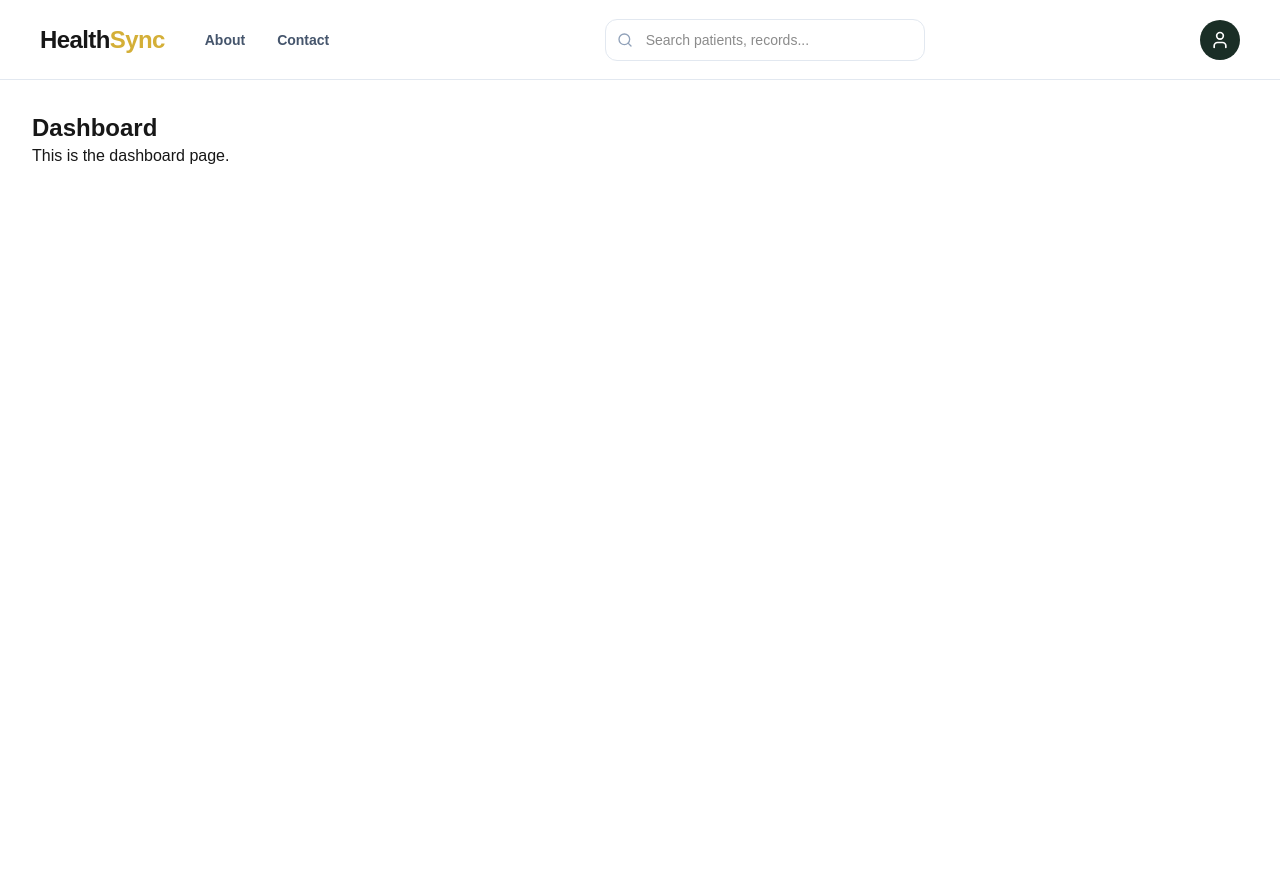
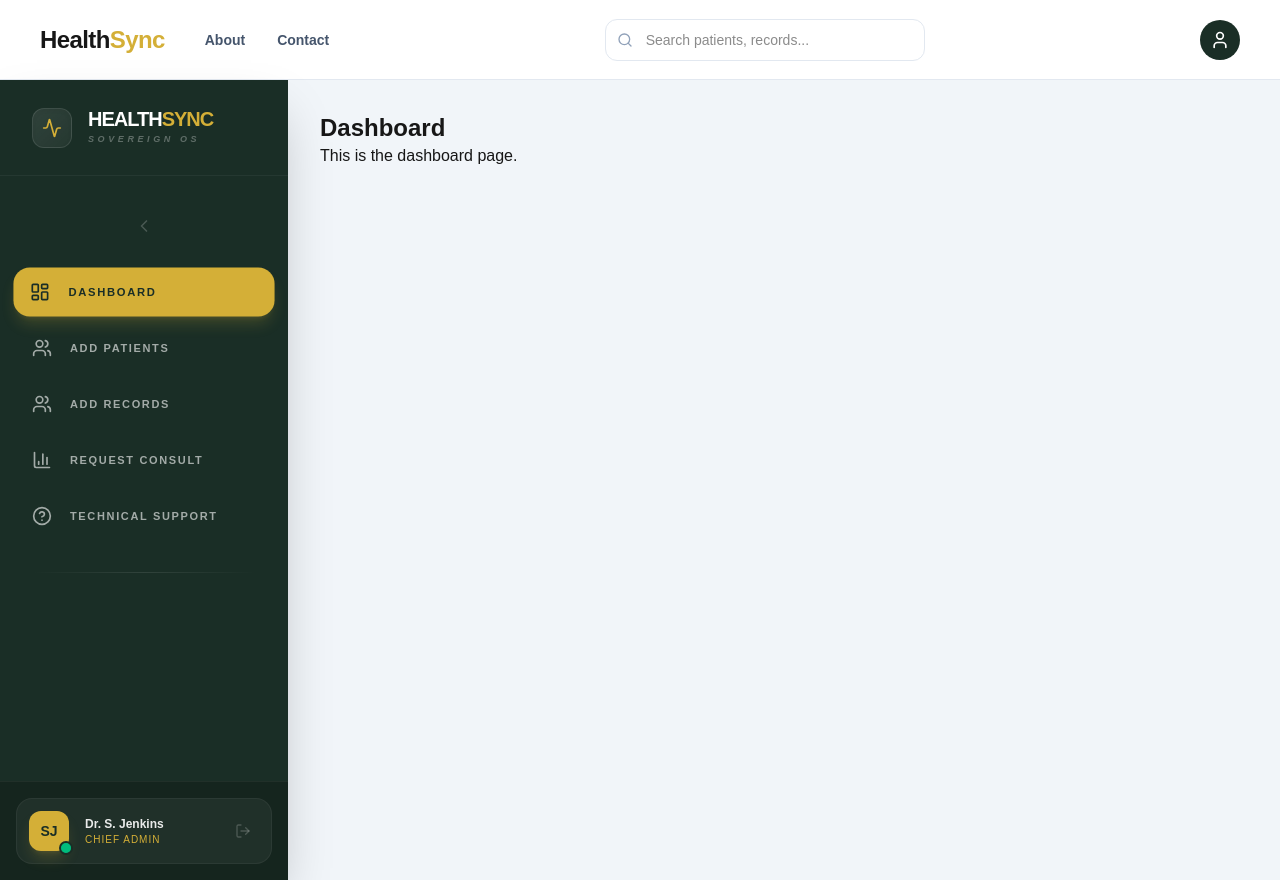
Before and after one commit to kalviumcommunity/S69-0126-CodeMeow-Full-Stack-With-NextjsAnd-AWS-Azure-HealthSync, a Next.js app in the folder your-project-name/: page /dashboard in a window 1280 px wide. Before the commit the page ends 800 px from the top, so only its background shows below. Built offline with nearby package versions, Linux system fonts and the light colour scheme.

Commit message:
added the sidebar

```diff
--- /dev/null
+++ b/your-project-name/src/app/components/sidebar/Sidebar.tsx
@@ -0,0 +1,133 @@
+"use client";
+
+import React, { useState } from 'react';
+import {
+  Activity,
+  Users,
+  LayoutDashboard,
+  ChevronRight,
+  LogOut,
+  HelpCircle,
+  BarChart3,
+  LucideIcon
+} from 'lucide-react';
+
+/**
+ * Types for Navigation Items
+ */
+interface NavItemProps {
+  icon: LucideIcon;
+  label: string;
+  active?: boolean;
+  isCollapsed: boolean;
+  index: number;
+}
+
+/**
+ * Reusable Navigation Item Component with staggered animation delay
+ */
+const NavItem: React.FC<NavItemProps> = ({ icon: Icon, label, active = false, isCollapsed, index }) => (
+  <button
+    style={{ transitionDelay: `${index * 50}ms` }}
+    className={`w-full flex items-center gap-4 p-3.5 rounded-2xl transition-all duration-300 group relative
+      ${active
+        ? 'bg-[#D4AF37] text-[#1A2E26] shadow-lg shadow-[#D4AF37]/20 scale-[1.02]'
+        : 'text-white/60 hover:bg-white/5 hover:text-white hover:translate-x-1'
+      } animate-in fade-in slide-in-from-left-4 fill-mode-both`}
+  >
+    <div className="flex items-center justify-center min-w-6">
+      <Icon className={`w-5 h-5 transition-transform duration-500 group-hover:rotate-[10deg] group-hover:scale-110 ${active ? 'text-[#1A2E26]' : 'group-hover:text-[#D4AF37]'}`} />
+    </div>
+
+    {!isCollapsed && (
+      <span className="text-[11px] font-black uppercase tracking-[0.15em] whitespace-nowrap overflow-hidden animate-in fade-in zoom-in-95 duration-500">
+        {label}
+      </span>
+    )}
+
+    {/* Tooltip for collapsed state */}
+    {isCollapsed && (
+      <div className="absolute left-full ml-4 px-3 py-2 bg-[#1A2E26] border border-white/10 text-[#D4AF37] text-[10px] font-bold uppercase tracking-widest rounded-lg opacity-0 pointer-events-none group-hover:opacity-100 group-hover:translate-x-1 transition-all z-50 whitespace-nowrap shadow-xl">
+        {label}
+      </div>
+    )}
+  </button>
+);
+
+/**
+ * Main Sidebar Component
+ */
+export default function Sidebar() {
+  const [isCollapsed, setIsCollapsed] = useState<boolean>(false);
+
+  return (
+    <aside
+      className={`hidden lg:flex flex-col bg-[#1A2E26] text-white transition-all duration-700 ease-[cubic-bezier(0.34,1.56,0.64,1)] relative z-50 shadow-2xl h-screen shrink-0
+        ${isCollapsed ? 'w-24 overflow-hidden' : 'w-72'}`}
+    >
+      {/* Brand Identity Section */}
+      <div className="p-8 flex items-center gap-4 h-24 border-b border-white/5">
+        <div className="min-w-10 h-10 bg-gradient-to-br from-white/10 to-white/5 rounded-xl flex items-center justify-center border border-white/10 shadow-inner group cursor-pointer">
+          <Activity className="w-5 h-5 text-[#D4AF37] transition-transform duration-700 group-hover:rotate-[360deg]" />
+        </div>
+        {!isCollapsed && (
+          <div className="flex flex-col animate-in fade-in slide-in-from-left-8 duration-700">
+            <span className="font-black tracking-tighter uppercase text-xl leading-none">
+              Health<span className="text-[#D4AF37]">Sync</span>
+            </span>
+            <span className="text-[9px] font-black uppercase tracking-[0.4em] text-white/30 mt-1 italic">Sovereign OS</span>
+          </div>
+        )}
+      </div>
+
+      {/* Main Navigation Scroll Area */}
+      <div className={`flex-1 px-4 py-6 space-y-2 overflow-y-auto ${isCollapsed ? 'no-scrollbar overflow-hidden' : 'no-scrollbar'}`}>
+        {/* Toggle Button integrated into the list flow for better reach */}
+        <button
+          onClick={() => setIsCollapsed(!isCollapsed)}
+          className="w-full flex items-center justify-center py-4 mb-4 text-white/20 hover:text-[#D4AF37] transition-all duration-300 hover:bg-white/5 rounded-2xl group"
+        >
+          <div className={`transition-transform duration-700 ease-out ${isCollapsed ? 'rotate-180' : 'rotate-0'}`}>
+            <ChevronRight className={`w-5 h-5 ${!isCollapsed ? 'rotate-180' : ''}`} />
+          </div>
+        </button>
+
+        <NavItem index={0} icon={LayoutDashboard} label="Dashboard" active isCollapsed={isCollapsed} />
+        <NavItem index={1} icon={Users} label="Add Patients" isCollapsed={isCollapsed} />
+        <NavItem index={2} icon={Users} label="Add Records" isCollapsed={isCollapsed} />
+        <NavItem index={3} icon={BarChart3} label="Request Consult" isCollapsed={isCollapsed} />
+        <NavItem index={4} icon={HelpCircle} label="Technical Support" isCollapsed={isCollapsed} />
+
+        <div className="my-8 h-px bg-gradient-to-r from-transparent via-white/10 to-transparent mx-4" />
+      </div>
+
+      {/* Footer / User Profile */}
+      <div className="p-4 border-t border-white/5 space-y-4 bg-black/20">
+        <div className={`flex items-center gap-4 p-3 rounded-2xl bg-white/5 border border-white/5 transition-all duration-500 hover:border-[#D4AF37]/30 group ${isCollapsed ? 'justify-center' : ''}`}>
+          <div className="relative shrink-0">
+            <div className="w-10 h-10 rounded-xl bg-[#D4AF37] flex items-center justify-center text-[#1A2E26] font-bold text-sm shadow-lg shadow-[#D4AF37]/20 group-hover:scale-105 transition-transform duration-300">
+              SJ
+            </div>
+            {/* Online Status Indicator with Ripple Effect */}
+            <div className="absolute -bottom-1 -right-1 w-3.5 h-3.5 bg-emerald-500 rounded-full border-2 border-[#1A2E26]">
+              <div className="absolute inset-0 bg-emerald-500 rounded-full animate-ping opacity-40" />
+            </div>
+          </div>
+
+          {!isCollapsed && (
+            <div className="flex flex-col min-w-0 flex-1 animate-in fade-in slide-in-from-bottom-2 duration-500">
+              <span className="text-xs font-bold truncate text-white/90">Dr. S. Jenkins</span>
+              <span className="text-[10px] text-[#D4AF37] font-medium uppercase tracking-widest truncate">Chief Admin</span>
+            </div>
+          )}
+
+          {!isCollapsed && (
+            <button className="p-2 hover:bg-white/10 rounded-lg text-white/20 hover:text-red-400 transition-all duration-300">
+              <LogOut className="w-4 h-4" />
+            </button>
+          )}
+        </div>
+      </div>
+    </aside>
+  );
+}
--- /dev/null
+++ b/your-project-name/src/app/dashboard/layout.tsx
@@ -0,0 +1,17 @@
+import Sidebar from "../components/sidebar/Sidebar";
+
+
+export default function DashboardLayout({
+  children,
+}: {
+  children: React.ReactNode;
+}) {
+  return (
+    <div className="flex min-h-screen">
+      <Sidebar />
+      <main className="flex-1 bg-slate-100">
+        {children}
+      </main>
+    </div>
+  );
+}
--- a/your-project-name/src/app/dashboard/page.tsx
+++ b/your-project-name/src/app/dashboard/page.tsx
@@ -1,3 +1,4 @@
+"use client";
 export default function DashboardPage() {
   return (
     <div className="p-8">
```
